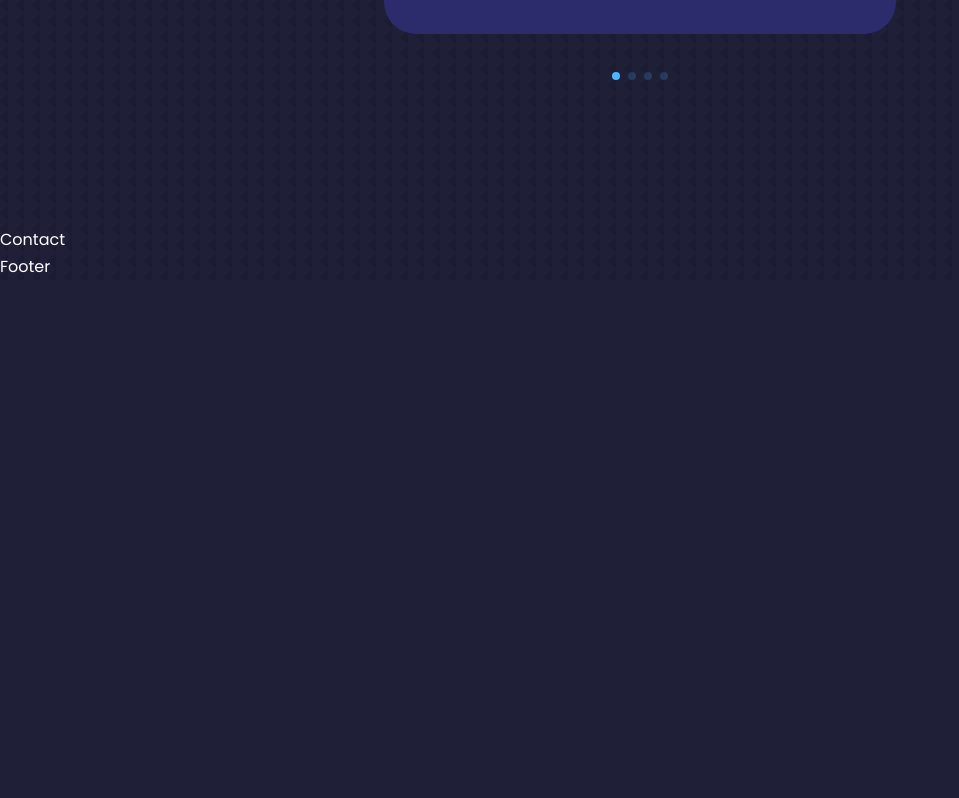
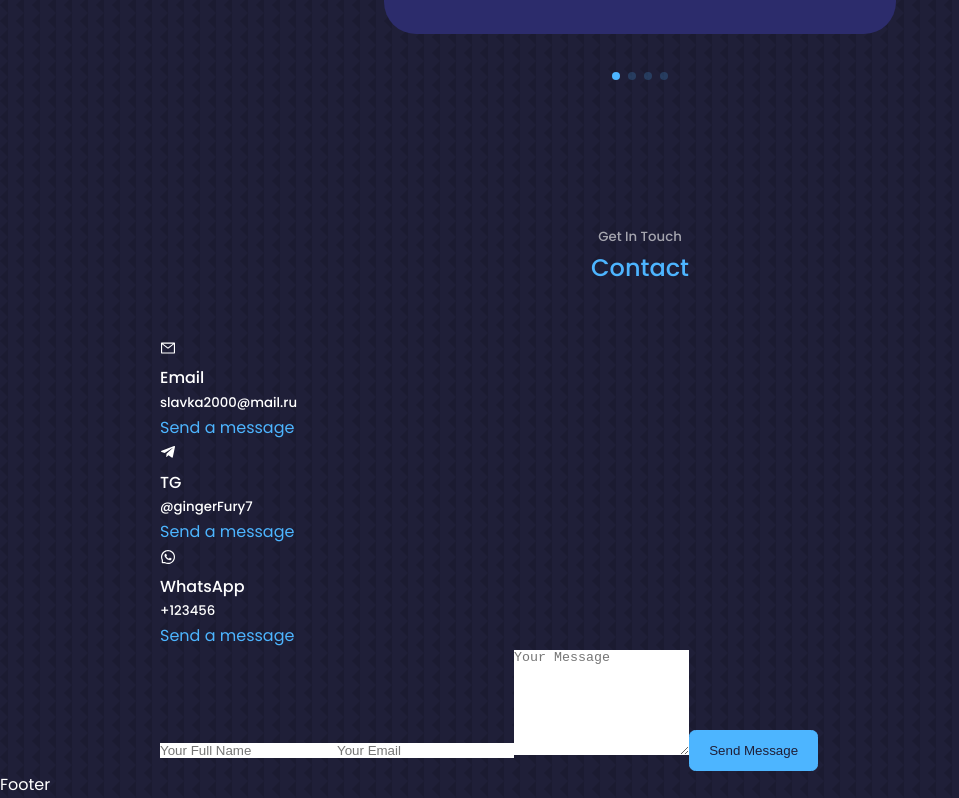
Before and after one commit to gingerFury7/React-portfolio-website, a React (Create React App) app: page / in a window 1280 px wide. Shown: the part 4707-5505 px from the top of the page, without its empty margins (0-959 px from the left). Before the commit the page ends 4987 px from the top, so only its background shows below. Built offline with nearby package versions, Linux system fonts and the light colour scheme; the HTML template or start-up script is replaced by a standard one.

Commit message:
contact lending

```diff
--- a/src/components/Contact.jsx
+++ b/src/components/Contact.jsx
@@ -1,9 +1,69 @@
-import React from 'react'
+import React from "react";
+import styled from "styled-components";
+import { AiOutlineMail, AiOutlineWhatsApp } from "react-icons/ai";
+import { FaTelegramPlane } from "react-icons/fa";
 
 const Contact = () => {
   return (
-    <section id='contact'>Contact</section>
-  )
-}
+    <section id="contact">
+      <h5>Get In Touch</h5>
+      <h2>Contact</h2>
+      <ContactContainer className="container">
+        <ContactOptions>
+          <ContactOptionsItem>
+            <AiOutlineMail />
+            <h4>Email</h4>
+            <h5>slavka2000@mail.ru</h5>
+            <a href="mailto:slavka2000@mail.ru" target="_blank">
+              Send a message
+            </a>
+          </ContactOptionsItem>
+          <ContactOptionsItem>
+            <FaTelegramPlane />
+            <h4>TG</h4>
+            <h5>@gingerFury7</h5>
+            <a href="https://t.me/gingerfury7" target="_blank">
+              Send a message
+            </a>
+          </ContactOptionsItem>
+          <ContactOptionsItem>
+            <AiOutlineWhatsApp />
+            <h4>WhatsApp</h4>
+            <h5>+123456</h5>
+            <a href="https://api.whatsapp.com/send?phone=+123456">
+              Send a message
+            </a>
+          </ContactOptionsItem>
+        </ContactOptions>
+        <ContactForm>
+          <input
+            name="name"
+            type="text"
+            placeholder="Your Full Name"
+            required
+          />
+          <input type="email" name="email" placeholder="Your Email" required />
+          <textarea
+            name="message"
+            rows="7"
+            placeholder="Your Message"
+            required
+          ></textarea>
+          <button type="submit" className="btn btn-primary">
+            Send Message
+          </button>
+        </ContactForm>
+      </ContactContainer>
+    </section>
+  );
+};
 
-export default Contact
+export default Contact;
+
+const ContactContainer = styled.div``;
+
+const ContactOptions = styled.div``;
+
+const ContactOptionsItem = styled.article``;
+
+const ContactForm = styled.form``;
```
